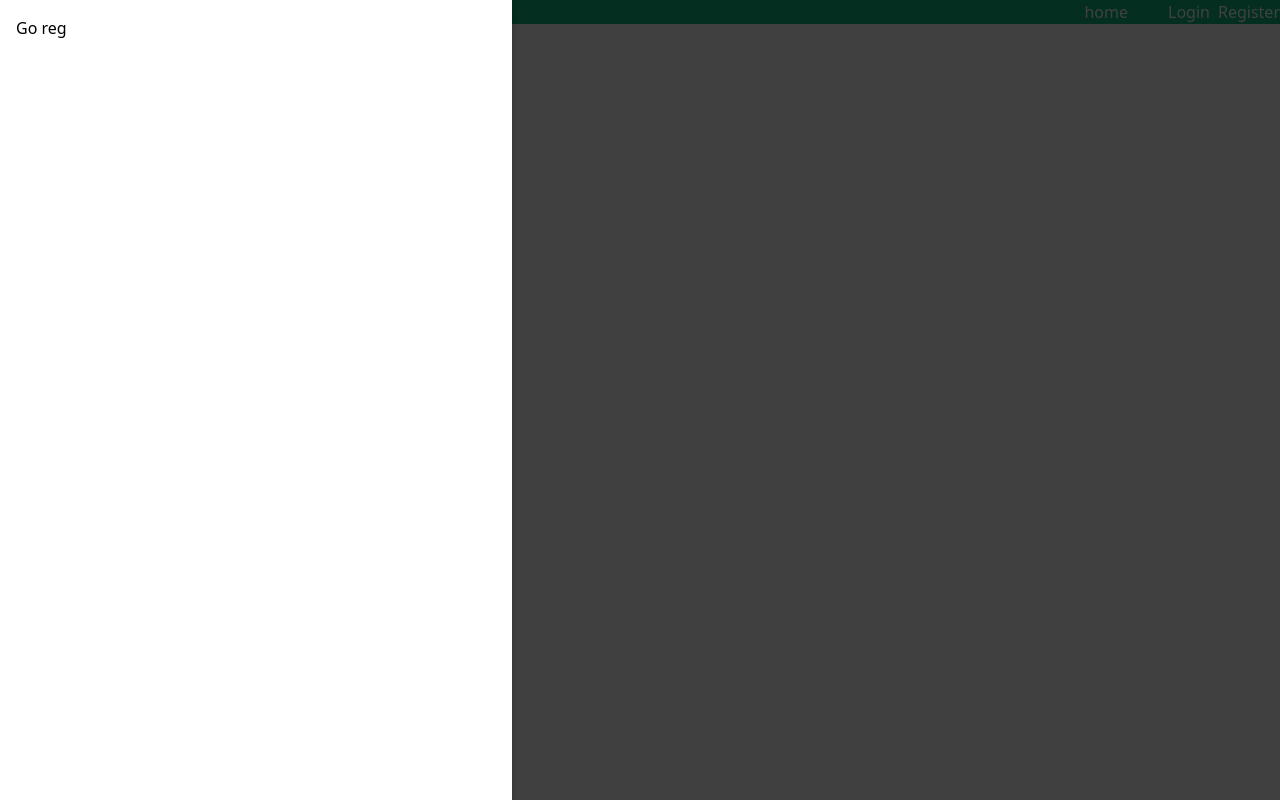
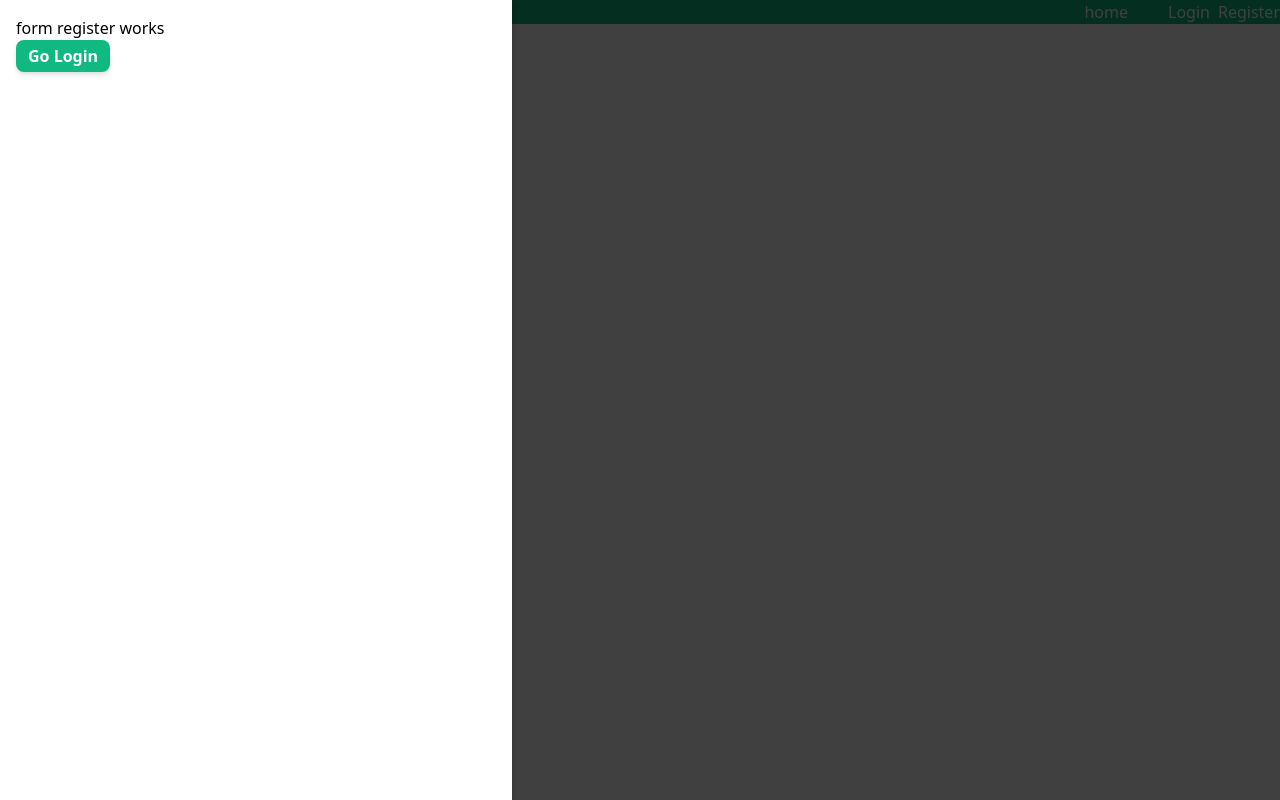
Before and after one commit to JohnJM/mern-forum, a React (Create React App) app: page / in a window 1280 px wide. Both pictures are taken after a click on the element "open sidebar". Built offline with nearby package versions, Linux system fonts and the light colour scheme.

Commit message:
add sidedrawer context, integrate with nav

```diff
--- a/src/App.js
+++ b/src/App.js
@@ -13,8 +13,9 @@ import {useSideDrawer} from './shared/hooks/SideDrawerHook'
 function App() {
 
     const authFunc = GetAuthFunc();
-    const [sideDrawerState, togglesideDrawerOpen, displayOnSideDrawer] = useSideDrawer(false, <p>sidebar works</p>)
-
+    const [sideState,
+        toggleOpen,
+        displayContent, setContent] = useSideDrawer();
 
     let routes;
 
@@ -54,12 +55,22 @@ function App() {
             login: authFunc.login,
             logout: authFunc.logout
         }}>
+            <SideDrawerContext.Provider value={{
+                isOpen: sideState.isOpen,
+                content: sideState.content,
+                displayContent: displayContent,
+                setContent: setContent,
+                toggleOpen: toggleOpen
+            }}>
+
                 <Router>
                     <MainNavigation/>
                     <main>
                         {routes}
                     </main>
                 </Router>
+            </SideDrawerContext.Provider>
+
         </AuthContext.Provider>
     )
 }
--- a/src/shared/components/form-login/FormLogin.js
+++ b/src/shared/components/form-login/FormLogin.js
@@ -4,11 +4,15 @@ import Input from '../form-elements/Input';
 import Button from '../form-elements/Button';
 
 import {VALIDATOR_REQUIRE, VALIDATOR_MINLENGTH} from '../../components/util/Validators'
-import { useForm } from '../../hooks/FormHook';
-import { AuthContext } from '../../context/AuthContext';
+import {useForm} from '../../hooks/FormHook';
+import {AuthContext} from '../../context/AuthContext';
+import {useSideDrawer} from '../../hooks/SideDrawerHook';
+import {SideDrawerContext} from '../../context/SideDrawerContext';
+import FormRegister from '../form-register/FormRegister';
 
 const FormLogin = props => {
     const auth = useContext(AuthContext);
+    const side = useContext(SideDrawerContext);
 
     const [formState,
         inputHandler] = useForm({
@@ -26,6 +30,18 @@ const FormLogin = props => {
         e.preventDefault();
         console.log(formState.inputs);
         auth.login();
+        side.setContent(
+            <p>Welcome back {formState.inputs.username.value}. Your profile will be displayed below. (Soon)</p>
+        )
+    }
+
+    let toggleRegister;
+    if (props.forSideDrawer) {
+        toggleRegister = <Button
+            className="btn"
+            onClick={() => {
+            side.setContent(<FormRegister forSideDrawer/>)
+        }}>Go Register</Button>
     }
 
     return (
@@ -51,8 +67,10 @@ const FormLogin = props => {
                 onInput={inputHandler}></Input>
 
             <Button type="submit" size="1" disabled={!formState.isValid}>Login</Button>
+            {toggleRegister}
 
         </form>
+
     // props.show && <Modal show={loginIsOpen} onCancel={closeLoginHandler}
     // header={props.header}>     <h1>my login form</h1>         <input></input>
     // </Modal>
--- a/src/shared/components/form-register/FormRegister.js
+++ b/src/shared/components/form-register/FormRegister.js
@@ -1,15 +1,26 @@
-import React from 'react';
+import React, {useContext} from 'react';
+// import {FormLogin} from '../form-login/FormLogin';
+import Button from '../form-elements/Button';
+import FormLogin from '../form-login/FormLogin';
+import {SideDrawerContext} from '../../context/SideDrawerContext';
 
+const FormRegister = (props) => {
+    const side = useContext(SideDrawerContext);
 
+    let toggleLogin;
 
-const FormRegister = () => {
-    // let rngbool;
-
-    // Math.random() <= 0.5 ? rngbool = false : rngbool = true;
+    if (props.forSideDrawer) {
+        toggleLogin = <Button
+            className="btn"
+            onClick={() => {
+            side.setContent(<FormLogin forSideDrawer/>)
+        }}>Go Login</Button>
+    }
 
     return (
         <div>
             <p>form register works</p>
+            {toggleLogin}
         </div>
     )
 
--- a/src/shared/components/nav/MainNavigation.js
+++ b/src/shared/components/nav/MainNavigation.js
@@ -1,45 +1,41 @@
-import React, { useState, useCallback } from 'react';
+import React, {useEffect, useContext} from 'react';
 import Backdrop from '../ui/Backdrop';
 import SideDrawer from '../ui/SideDrawer';
 import NavLinks from '../nav/NavLinks';
-import FormLogin from '../form-login/FormLogin';
 import FormRegister from '../form-register/FormRegister';
-import {useSideDrawer} from '../../hooks/SideDrawerHook';
-
+import {SideDrawerContext} from '../../context/SideDrawerContext'
+import {AuthContext} from '../../context/AuthContext'
 
 const MainNavigation = props => {
+    const side = useContext(SideDrawerContext);
+    const auth = useContext(AuthContext);
 
-    const [sideState, toggleOpen, displayOnSide] = useSideDrawer();
+    //btw I want to try using react query in this project.
 
-    const goReg = useCallback(()=>{
-        displayOnSide(<FormRegister/>);
+    useEffect(() => {
+        if (!side.content) {
+            auth.isLoggedIn
+                ? side.setContent(
+                    <p>Profile will go here.</p>
+                )
+                : side.setContent(<FormRegister forSideDrawer/>)
+        }
     }, [])
-
-
-    // state needs to be
-    // isOpen: bool
-    // content: <jsx />
-    // I need to use a reducr to figure out what to load inside sidrDrawer...
-    ///btw I want to try using react query in this project.
-
 
     return (
         <React.Fragment>
-            {sideState.isOpen && <Backdrop onClick={toggleOpen}/>}
+            {side.isOpen && <Backdrop onClick={side.toggleOpen}/>}
 
-            <SideDrawer show={sideState.isOpen}>
-                <span onClick={goReg}>Go reg</span>
-                {sideState.content}
+            <SideDrawer show={side.isOpen}>
+                {side.content}
             </SideDrawer>
 
             <nav className="main-navigation__drawer-nav flex justify-between bg-green-500">
-                <span className="mr-auto" onClick={toggleOpen}>open sidebar</span>
+                <span className="mr-auto" onClick={side.toggleOpen}>open sidebar</span>
                 <NavLinks/>
             </nav>
-
         </React.Fragment>
     )
-
 }
 
 export default MainNavigation;
--- a/src/shared/components/nav/NavLinks.js
+++ b/src/shared/components/nav/NavLinks.js
@@ -2,11 +2,15 @@ import React, {useContext, useCallback} from 'react';
 import {NavLink} from 'react-router-dom';
 
 import {AuthContext} from '../../context/AuthContext';
+import {SideDrawerContext} from '../../context/SideDrawerContext';
+import FormLogin from '../form-login/FormLogin';
+import FormRegister from '../form-register/FormRegister';
 
 // import './NavLinks.scss'; logic for what the nav links are will be in here.
 
 const NavLinks = props => {
     const auth = useContext(AuthContext);
+    const side = useContext(SideDrawerContext);
 
     return <ul className="nav-links flex">
         <li className="text-white mx-1 ml-0">
@@ -26,10 +30,18 @@ const NavLinks = props => {
         {!auth.isLoggedIn && (
             <React.Fragment>
                 <li className="mx-1 ml-9" id="nav-login">
-                    <button className="text-white">Login</button>
+                    <button
+                        onClick={() => {
+                        side.displayContent(<FormLogin forSideDrawer/>)
+                    }}
+                        className="text-white">Login</button>
                 </li>
                 <li className="mx-1 mr-0" id="nav-register">
-                    <button className="text-white">Register</button>
+                    <button
+                        onClick={() => {
+                        side.displayContent(<FormRegister forSideDrawer/>)
+                    }}
+                        className="text-white">Register</button>
                 </li>
             </React.Fragment>
         )}
--- a/src/shared/hooks/SideDrawerHook.js
+++ b/src/shared/hooks/SideDrawerHook.js
@@ -1,12 +1,13 @@
-import { useCallback, useReducer } from 'react';
-
+import {useCallback, useReducer} from 'react';
 
 const sideDrawerReducer = (state, action) => {
-    switch(action.type) {
+    switch (action.type) {
         case 'DISPLAY_CONTENT':
+            return {isOpen: true, content: action.content}
+
+        case 'SET_CONTENT':
             return {
-            // ...state, not required here - old values don't seem required.
-            isOpen: true,
+                ...state,
                 content: action.content
             }
 
@@ -25,32 +26,26 @@ const sideDrawerReducer = (state, action) => {
     }
 }
 
+export const useSideDrawer = () => {
+    const [sideDrawerState,
+        dispatch] = useReducer(sideDrawerReducer, {isOpen: false});
 
-export const useSideDrawer = () => {
-    const [sideDrawerState, dispatch] = useReducer(sideDrawerReducer,
-        {
-          isOpen: false
-
-        });
-
-
-    //useCallback so that a new function object is not creted on rerender. (input -> useEffect will rerender the input)
+    // useCallback so that a new function object is not creted on rerender. (input ->
+    // useEffect will rerender the input)
     const displayContent = useCallback((content) => {
-        dispatch({
-          type: 'DISPLAY_CONTENT',
-          content: content
-
-       });
-       //console.log(formState.inputs); //this one never changes - will always return default state
+        dispatch({type: 'DISPLAY_CONTENT', content: content});
+        // console.log(formState.inputs); //this one never changes - will always return
+        // default state
     }, []);
 
     const toggleIsOpen = useCallback((isOpen) => {
-       dispatch({
-         type: 'TOGGLE_IS_OPEN',
-         isOpen: isOpen
-       })
-     },[])
+        dispatch({type: 'TOGGLE_IS_OPEN', isOpen: isOpen})
+    }, [])
 
-     return [sideDrawerState, toggleIsOpen, displayContent] ;
+    const setContent = useCallback((content) => {
+        dispatch({type: 'SET_CONTENT', content: content})
+    }, [])
+
+    return [sideDrawerState, toggleIsOpen, displayContent, setContent];
 
 };
```
Lines whose indentation alone changed are shown as unchanged.
